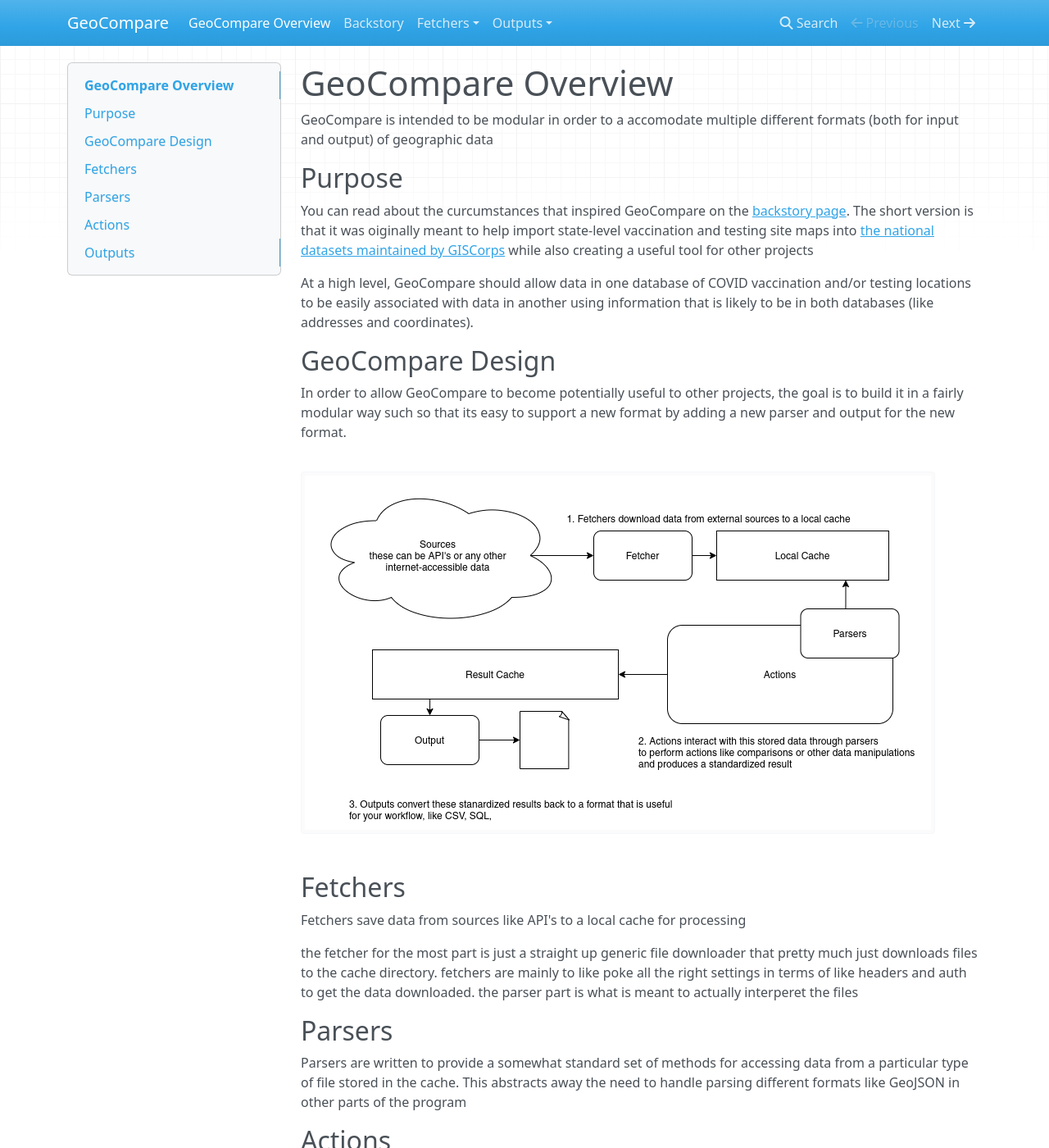
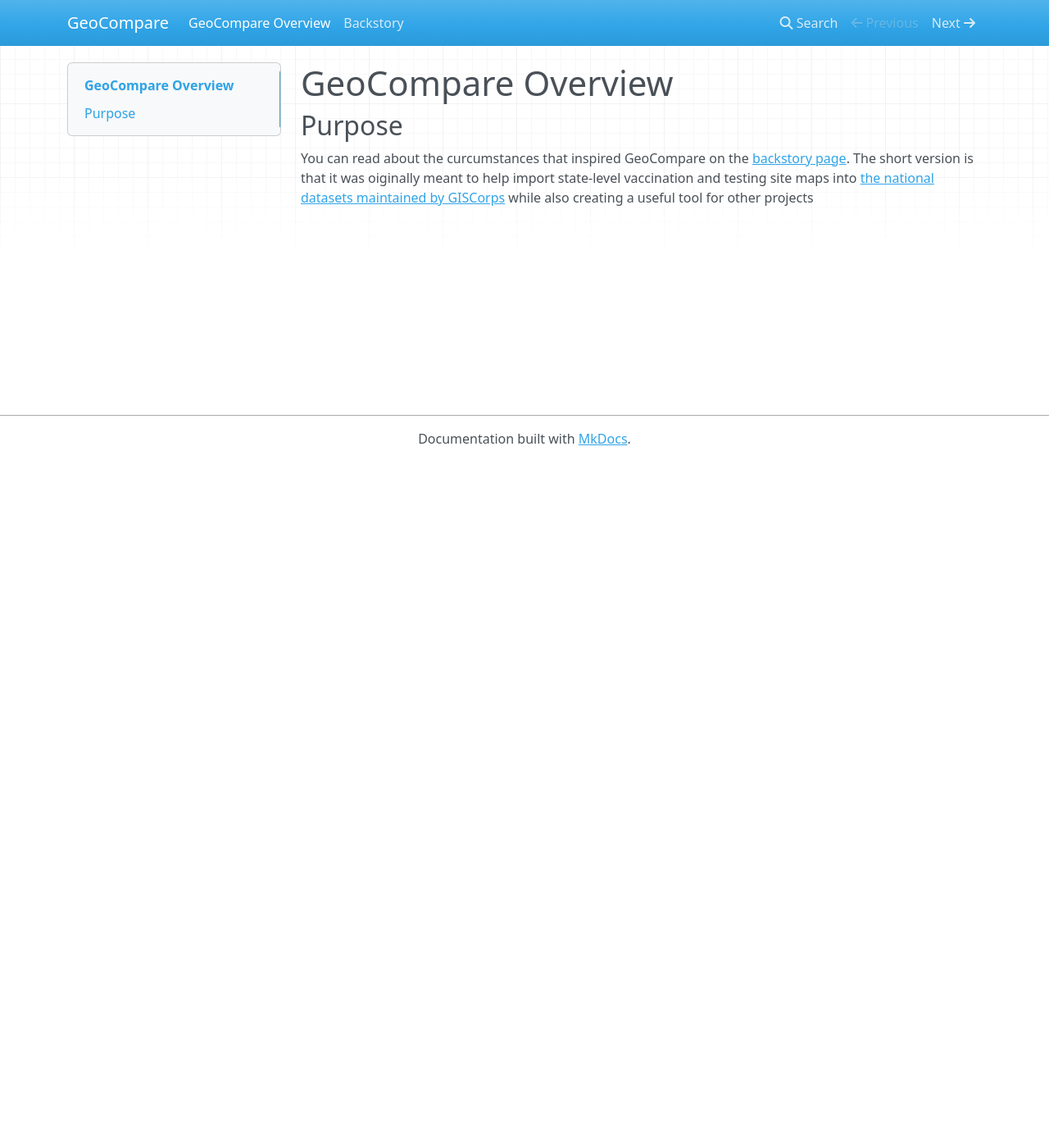
Before and after one commit to mazore/GeoCompare, an MkDocs documentation site: the page built from docs/index.md, in a window 1280 px wide and 1400 px high. Shown: the whole window at 82% size. Built offline with MkDocs 1.6.1, drawn with Linux system fonts in a browser that asks for light colours; nearby versions of some CDN libraries; some of the changed text lies outside the part shown.

```diff
--- a/docs/index.md
+++ b/docs/index.md
@@ -1,29 +1,5 @@
 # GeoCompare Overview
-
-GeoCompare is intended to be modular in order to a accomodate multiple different formats (both for input and output) of geographic data
 
 ## Purpose
 
 You can read about the curcumstances that inspired GeoCompare on the [backstory page](./backstory). The short version is that it was oiginally meant to help import state-level vaccination and testing site maps into [the national datasets maintained by GISCorps](https://covid-19-giscorps.hub.arcgis.com/) while also creating a useful tool for other projects
-
-At a high level, GeoCompare should allow data in one database of COVID vaccination and/or testing locations to be easily associated with data in another using information that is likely to be in both databases (like addresses and coordinates).
-
-## GeoCompare Design
-
-In order to allow GeoCompare to become potentially useful to other projects, the goal is to build it in a fairly modular way such so that its easy to support a new format by adding a new parser and output for the new format.
-
-![Diagram of GeoCompare Architecture](img/GeoCompare-architecture.png)
-
-## Fetchers
-Fetchers save data from sources like API's to a local cache for processing
-
-the fetcher for the most part is just a straight up generic file downloader that pretty much just downloads files to the cache directory. fetchers are mainly to like poke all the right settings in terms of like headers and auth to get the data  downloaded. the parser part is what is meant to actually interperet the files
-
-## Parsers
-Parsers are written to provide a somewhat standard set of methods for accessing data from a particular type of file stored in the cache. This abstracts away the need to handle parsing different formats like GeoJSON in other parts of the program
-
-## Actions
-Actions perform the actual operations on the data, such as associating records based on the proximity of their coordinates, or checking which records are contained in another dataset in the cache
-
-## Outputs
-Outputs are responsible for taking the results of actions and formatting them in th desired format.  This can be used to export the results in formats like CSV, a database, etc.
```
Also changed, not shown: README.md (+3 -1 lines), docs/fetchers/arcgis.md (deleted, +0 -9 lines), docs/outputs/giscorps.md (deleted, +0 -5 lines), docs/img/GeoCompare-architecture.png (deleted).
